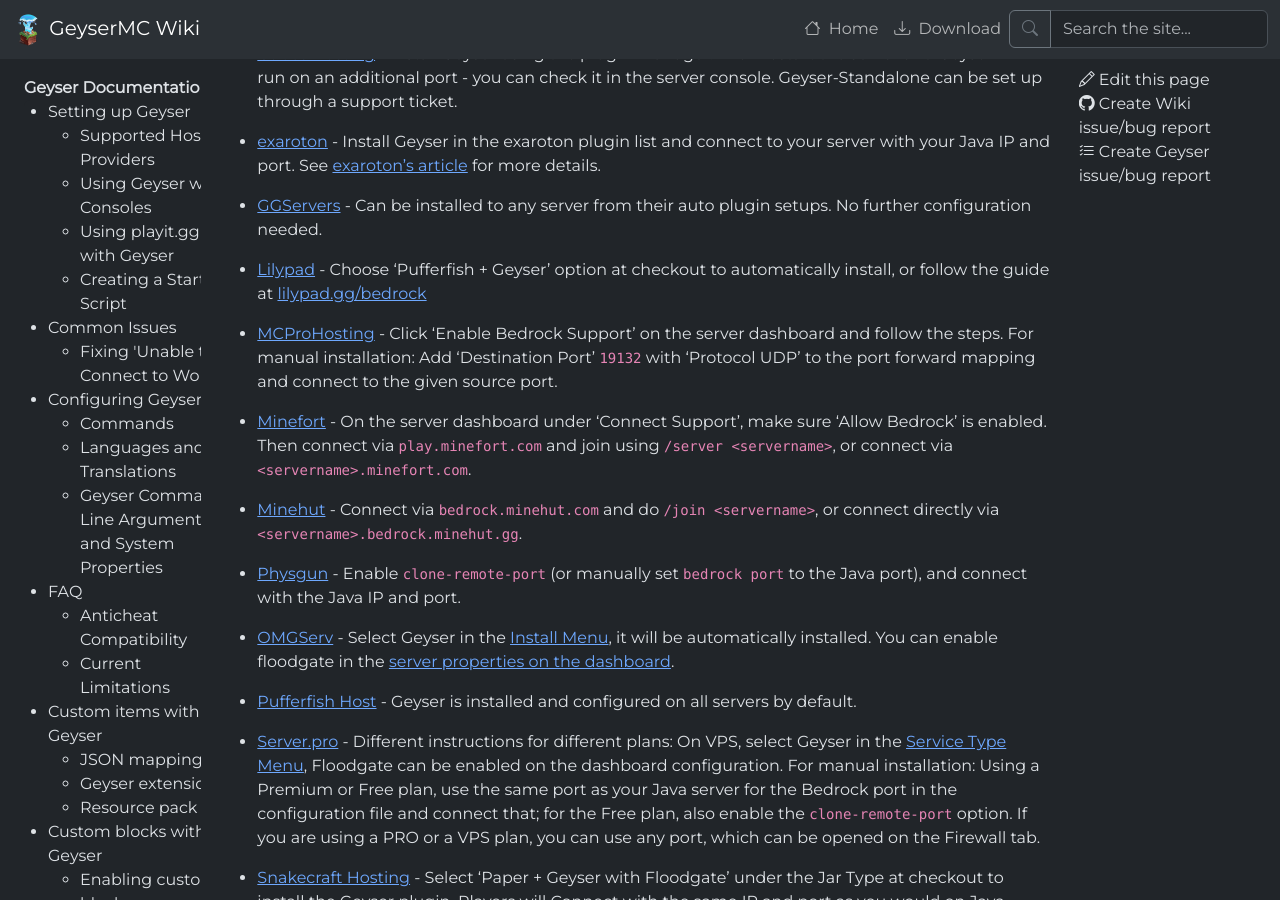
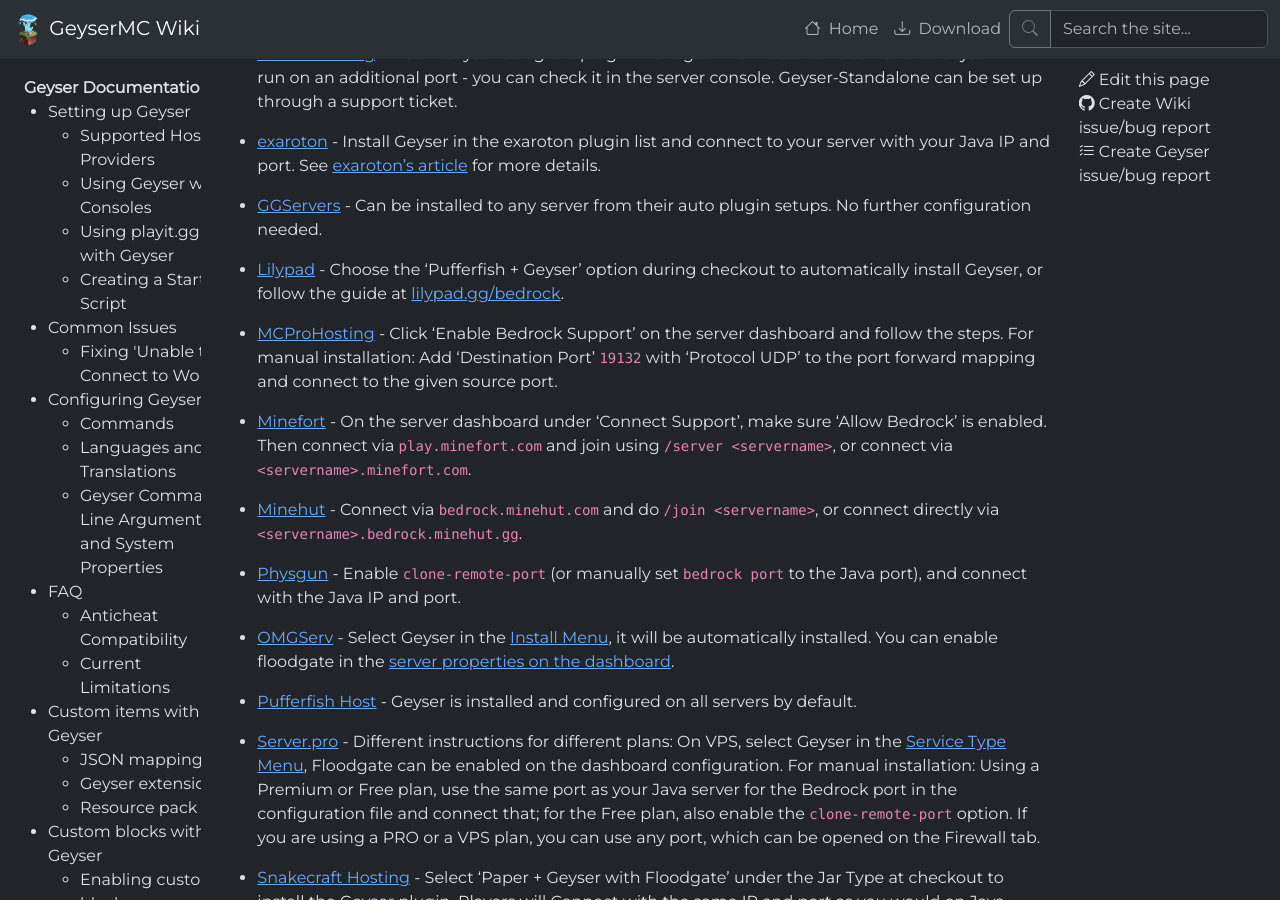
Before and after one commit to GeyserMC/GeyserWiki, a Jekyll site: the page built from _docs/geyser/supported-hosting-providers.md, in a window 1280 px wide and 900 px high, scrolled down 800 px. Built offline with Jekyll 4.4.1, drawn with Linux system fonts in a browser that asks for light colours.

Commit message:
Update _data/providers.json
Co-authored-by: chris <github@onechris.mozmail.com>

```diff
--- a/_data/providers.json
+++ b/_data/providers.json
@@ -44,7 +44,7 @@
     {
       "name": "Lilypad",
       "url": "https://lilypad.gg/",
-      "description": "Choose 'Pufferfish + Geyser' option at checkout to automatically install, or follow the guide at [lilypad.gg/bedrock](https://lilypad.gg/bedrock)"
+      "description": "Choose the 'Pufferfish + Geyser' option during checkout to automatically install Geyser, or follow the guide at [lilypad.gg/bedrock](https://lilypad.gg/bedrock)."
     },
     {
       "name": "MCProHosting",
```
